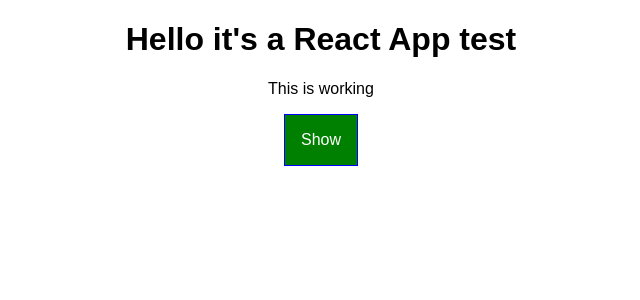
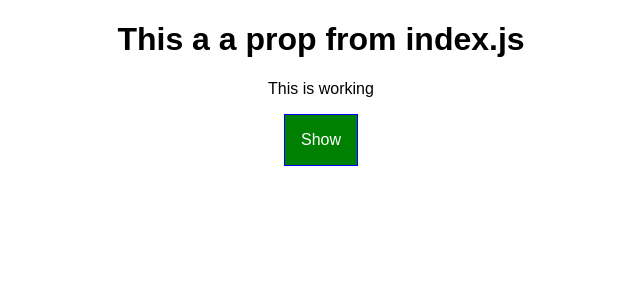
Before and after one commit to minsikim/react-app-test, a React app: page / in a window 1280 px wide. Shown: the top 300 px of the page, without its empty margins (319-959 px from the left). Built offline with nearby package versions, Linux system fonts and the light colour scheme.

Commit message:
props in classes

```diff
--- a/src/App.js
+++ b/src/App.js
@@ -76,6 +76,7 @@ class App extends Component {
     return (
       <div className={classes.App}>
         <Cockpit
+        appTitle={this.props.appTitle}
         showPersons={this.state.showPersons}
         persons={this.state.persons}
         clicked={this.togglePersonsHandler}/>
--- a/src/Cockpit/Cockpit.js
+++ b/src/Cockpit/Cockpit.js
@@ -9,7 +9,7 @@ const cockpit = (props) => {
     }
     return (
         <div className={classes.Cockpit}>
-            <h1>Hello it's a React App test</h1>
+            <h1>{props.appTitle}</h1>
             <p>This is working</p>
             <button
             className = {btnClass}
--- a/src/index.js
+++ b/src/index.js
@@ -4,5 +4,5 @@ import './index.css';
 import App from './App';
 import registerServiceWorker from './registerServiceWorker';
 
-ReactDOM.render(<App />, document.getElementById('root'));
+ReactDOM.render(<App appTitle={'This a a prop from index.js'}/>, document.getElementById('root'));
 registerServiceWorker();
```
